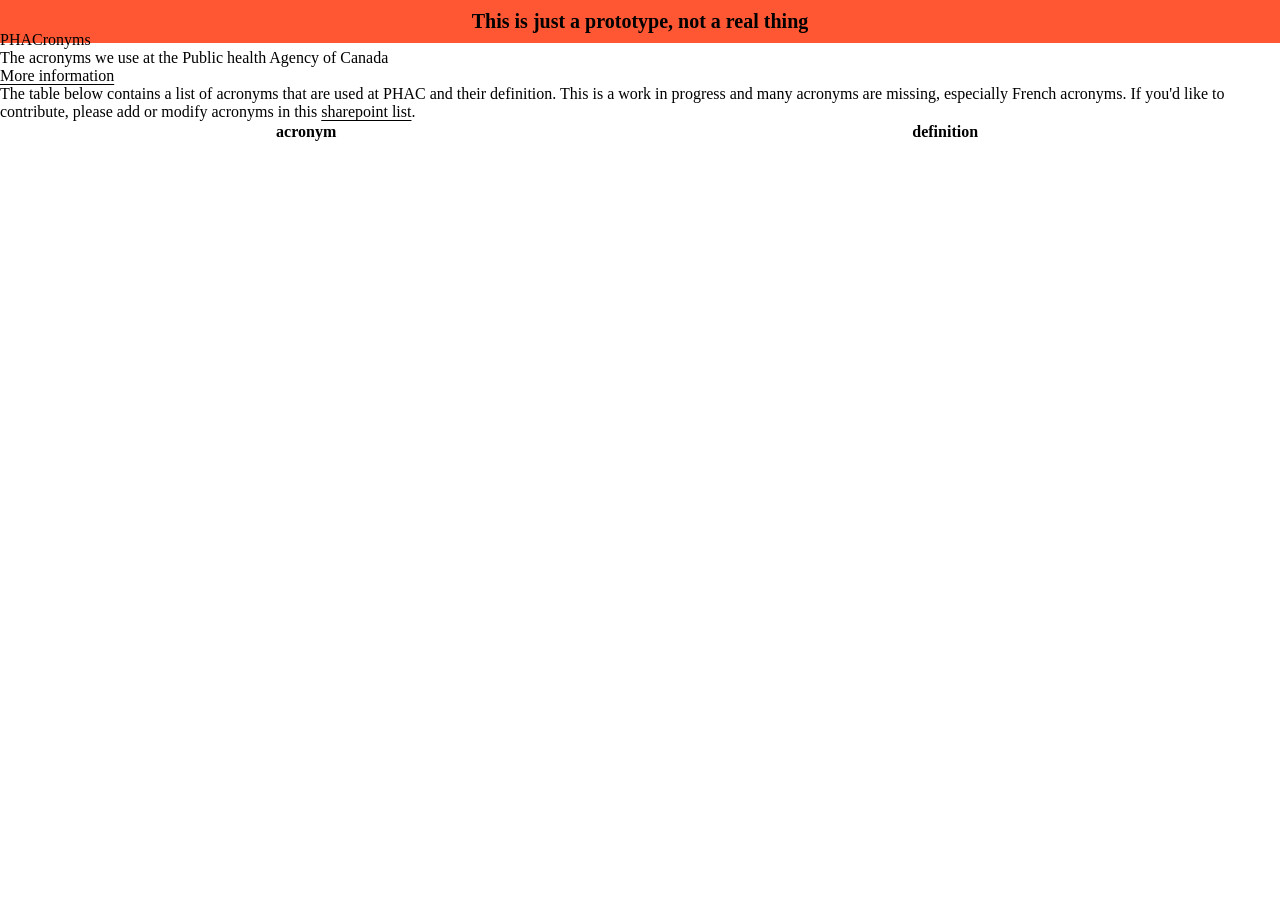
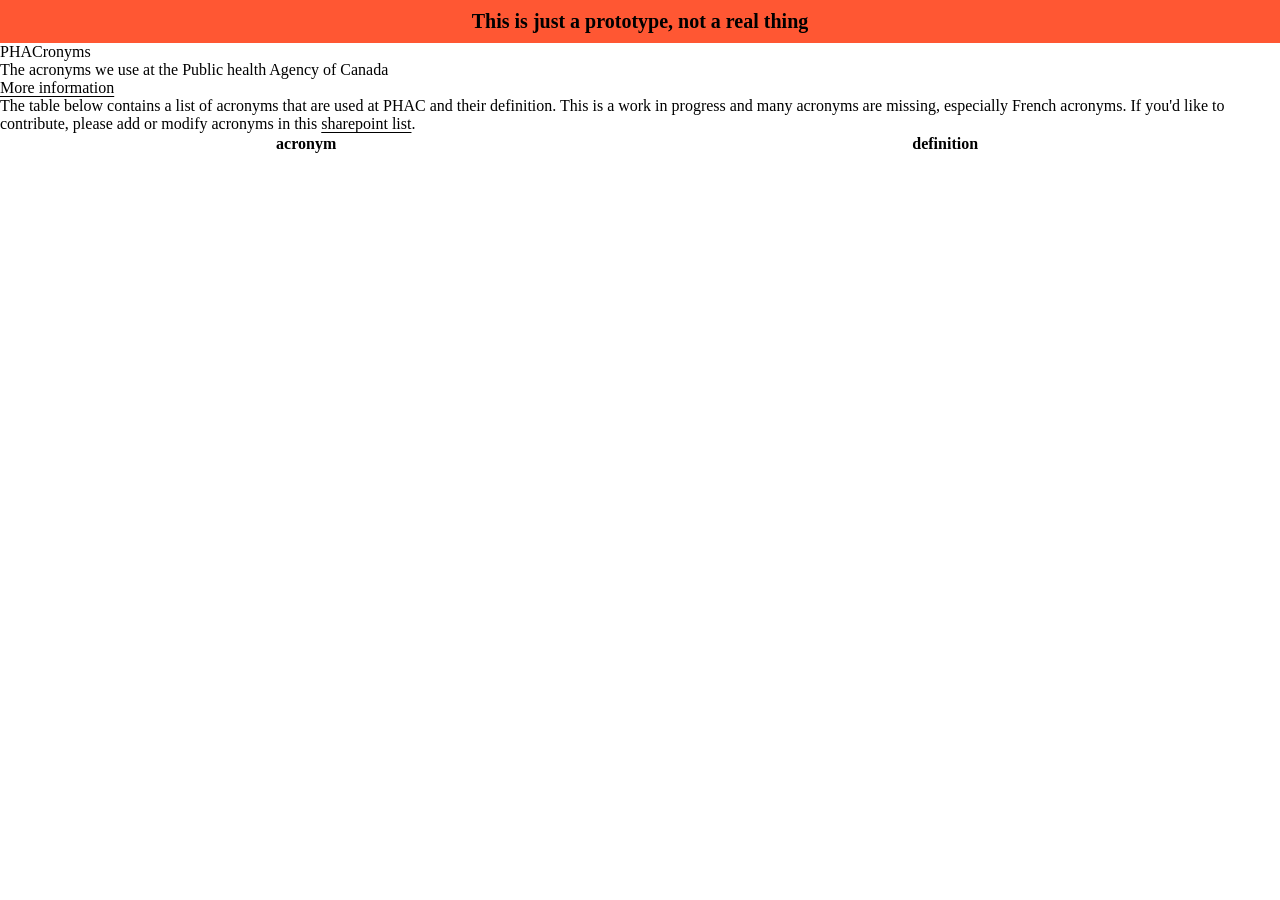

Changed it to search instead of table

--- a/custom.css
+++ b/custom.css
@@ -3,6 +3,30 @@
 @import url(https://unpkg.com/font-awesome/css/font-awesome.min.css);
 
 
+#prototype {
+    display:block; 
+    width:100%; 
+    background-color:#ff5733; 
+    text-align:center; 
+    font-size:16px; 
+    padding:.25em; 
+    font-weight:bold;
+}
+
+gcds-button {
+    padding-bottom: 1rem;
+}
+
+mt-500 {
+    -webkit-margin-before: var(--gcds-spacing-500);
+    margin-block-start: var(--gcds-spacing-500);
+}
+
+.bt-sm {
+    -webkit-border-before: var(--gcds-border-width-sm) solid currentColor;
+    border-block-start: var(--gcds-border-width-sm) solid currentColor;
+}
+
 /* Target the cells within the 'Hyperlinks' column */
 #catalogueTable td a {
   display: inline-block; /* Ensures the element takes up space */
@@ -56,10 +80,6 @@ a.toggle-vis:hover {
 
 .toggle-columns span:last-child:after {
   content:""
-}
-
-.content-wrapper {
-    margin-top: -12px;
 }
 
 a {
